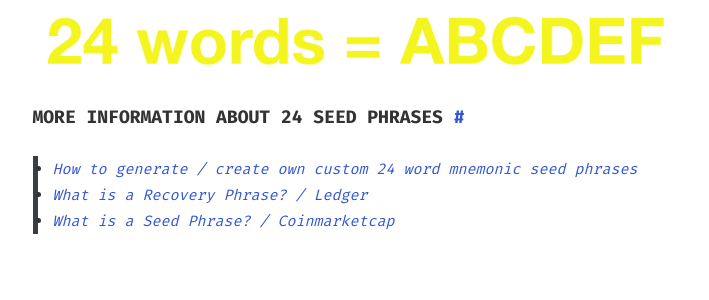
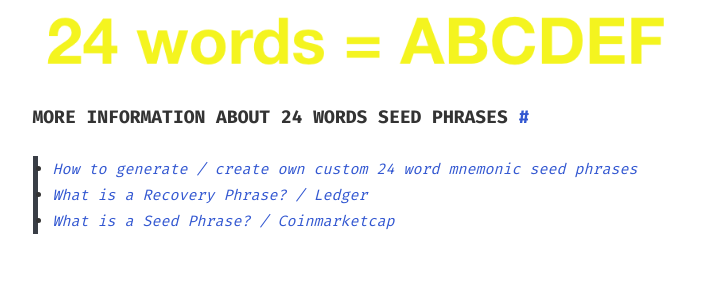
Before and after one commit to bernatferragut/WEB2, a Jekyll site: the page built from _posts/2021-10-23-Hardware-wallet-mnemonic-seed-phrases.md, in a window 1280 px wide and 900 px high, scrolled down 5620 px. Shown: the part 355-655 px from the top of the window, without its empty margins (285-994 px from the left). Built offline with Jekyll 4.4.1, drawn with Linux system fonts in a browser that asks for light colours.

Commit message:
More information about 24 Words Seed Phrases

```diff
--- a/_posts/2021-10-23-Hardware-wallet-mnemonic-seed-phrases.md
+++ b/_posts/2021-10-23-Hardware-wallet-mnemonic-seed-phrases.md
@@ -78,7 +78,7 @@ I hope you will find this system useful, __just by practicing you will be able t
 ![Hardware wallet-mnemonic seed phrase](/assets/images/art/SEEDS/C.png)
 
 
-# More information about 24 Seed Phrases
+# More information about 24 Words Seed Phrases
 
 > * [How to generate / create own custom 24 word mnemonic seed phrases](https://allprivatekeys.com/mnemonic-code-converter)
 
```
